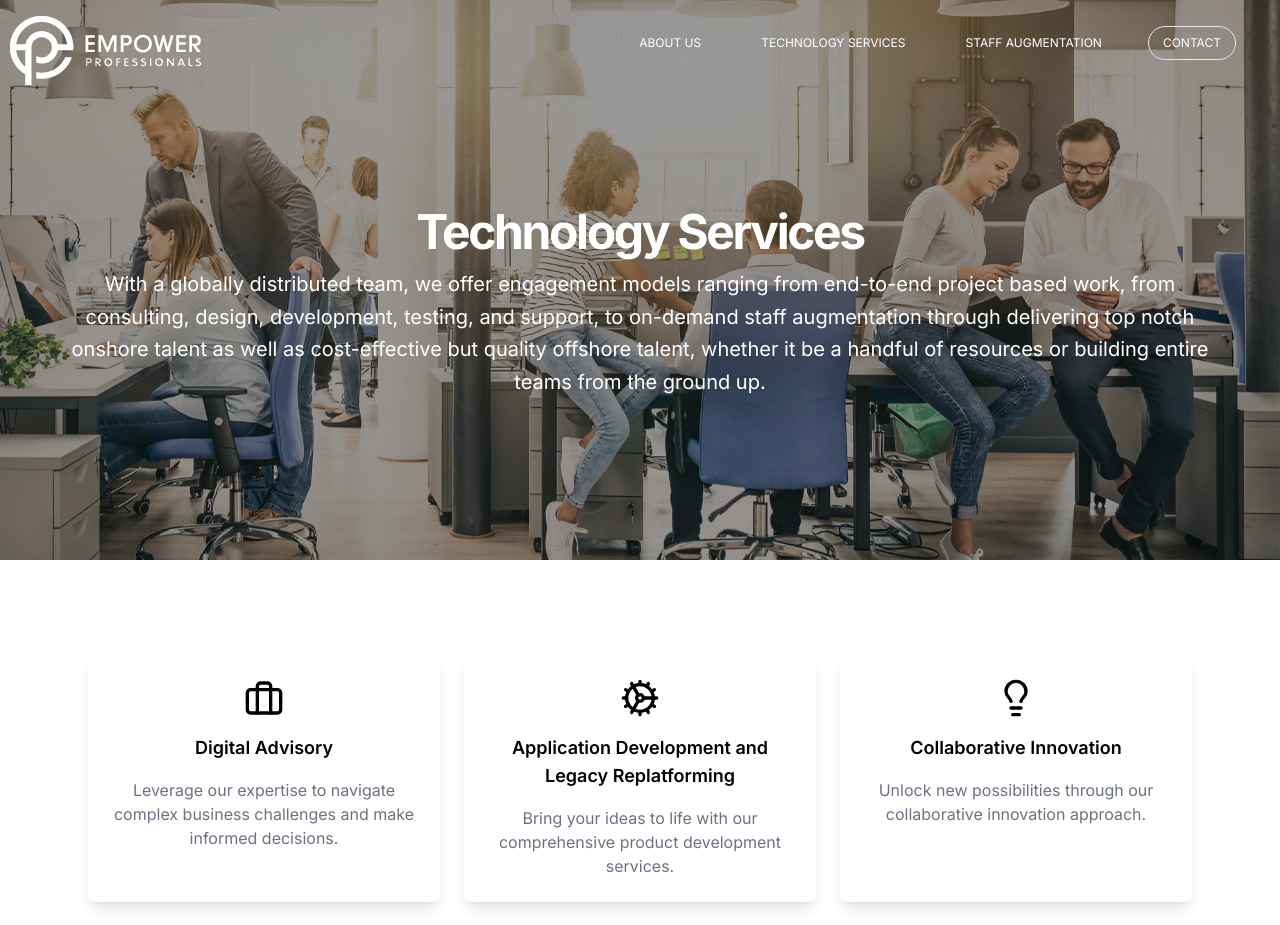
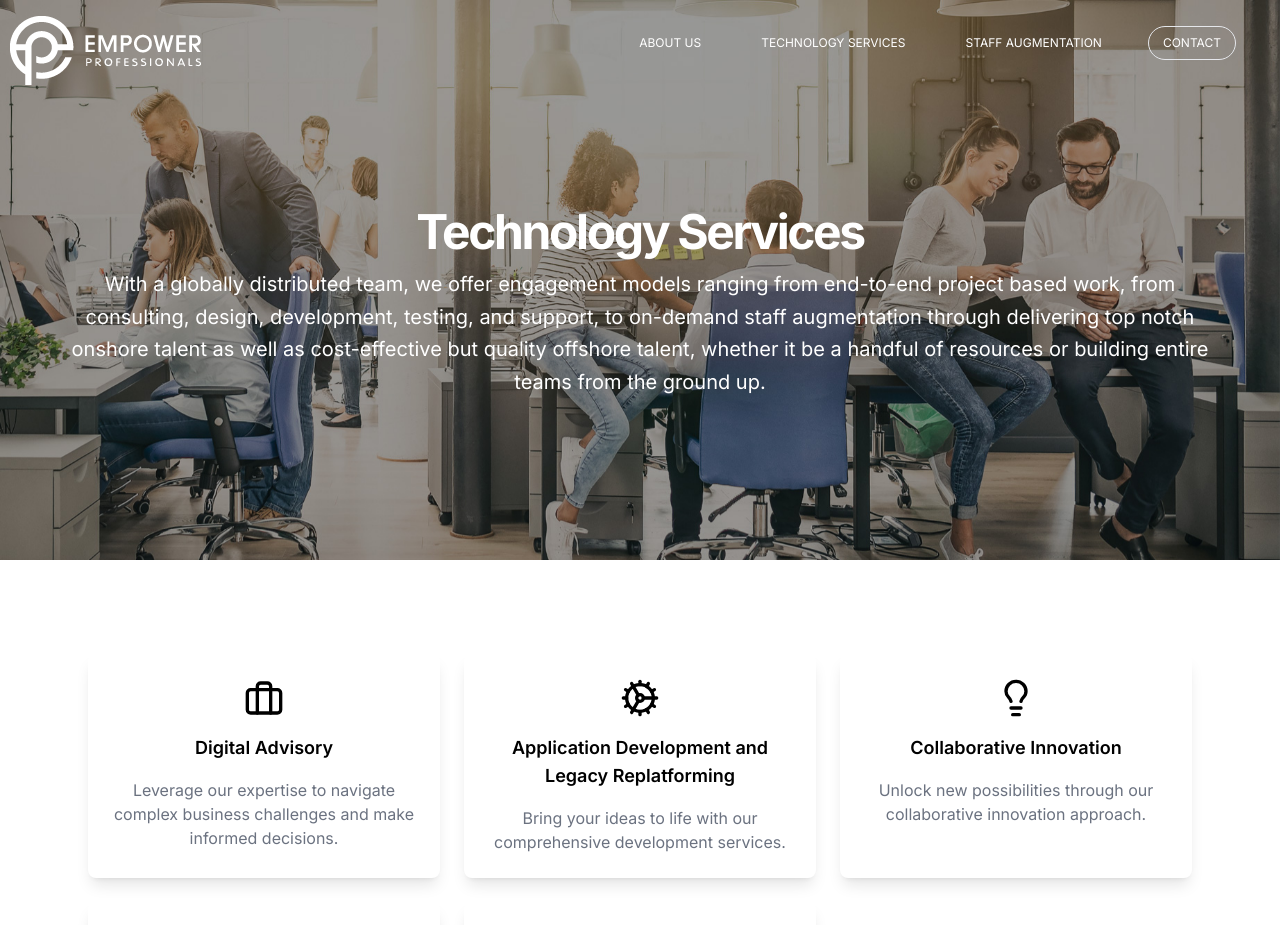
Before and after one commit to Amankapil/empower, a Next.js app: page /services in a window 1280 px wide. Shown: the top 925 px of the page. Built offline with nearby package versions, Linux system fonts and the light colour scheme.

Commit message:
product fix

```diff
--- a/src/components/Footer/Footer.jsx
+++ b/src/components/Footer/Footer.jsx
@@ -27,7 +27,7 @@ function Footer () {
             </Link>
             <Link className='hover:text-[#f82249] relative' href='/job-seeker'>
               <li className='p-2  px-10 border-[#262c44] border-b-2 right'>
-                Jobseeker
+                Staff Augmentation
               </li>
             </Link>
             <Link
--- a/src/components/serviceCom/Cards.jsx
+++ b/src/components/serviceCom/Cards.jsx
@@ -17,8 +17,8 @@ export default function Cards () {
               Application Development and Legacy Replatforming
             </h3>
             <p className='text-center text-gray-500 dark:text-gray-400'>
-              Bring your ideas to life with our comprehensive product
-              development services.
+              Bring your ideas to life with our comprehensive development
+              services.
             </p>
           </div>
           <div className='flex flex-col items-center gap-4 rounded-lg bg-white p-6 shadow-lg transition-all hover:scale-105 hover:shadow-md '>
```
